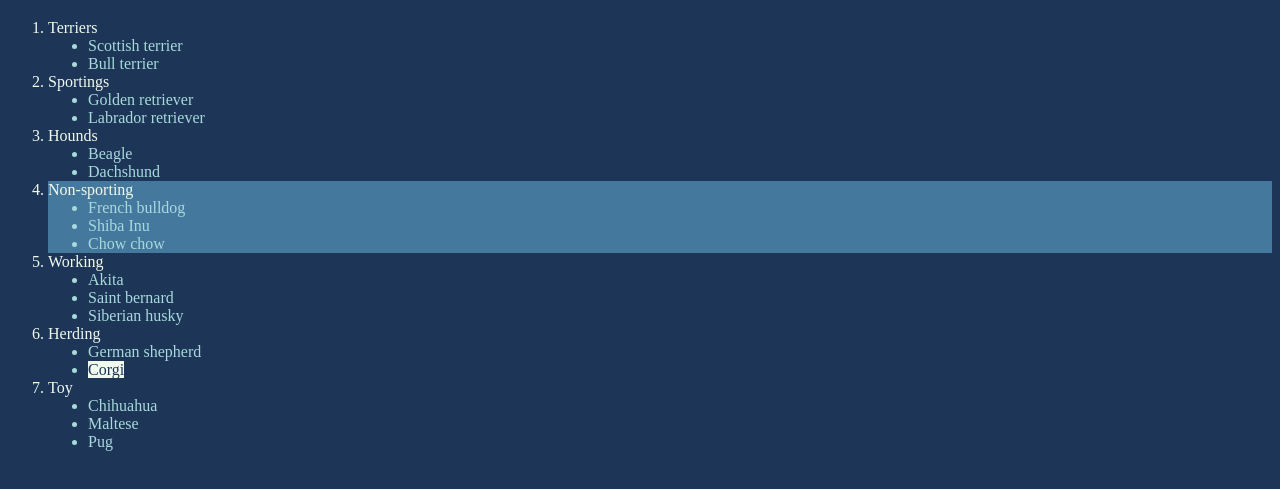
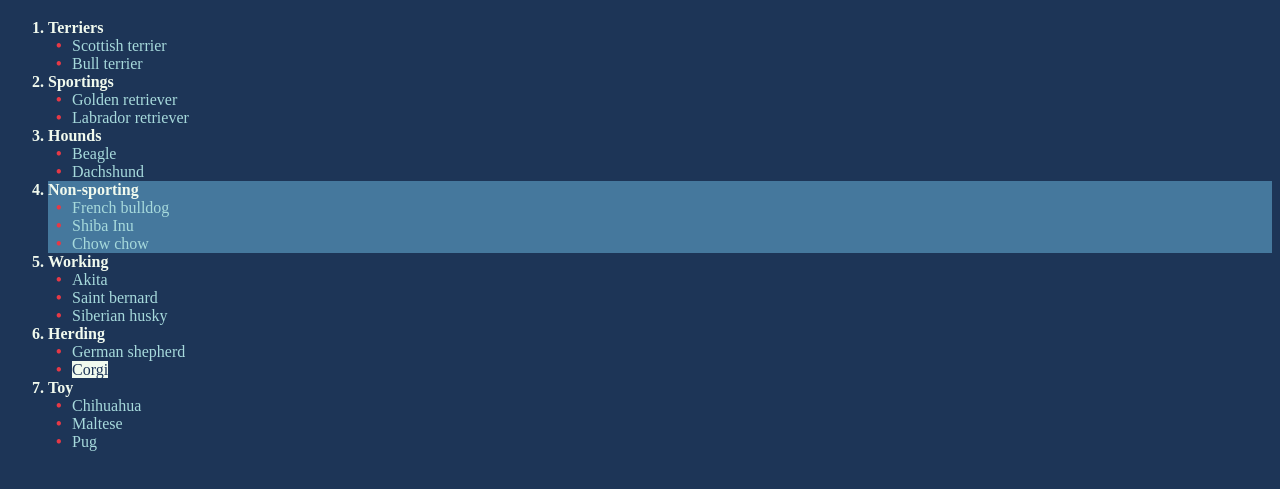
Before and after one commit to Passakorn-P/DII_M4_02, a plain HTML site: page index.html in a window 1280 px wide. Shown: the part 61-550 px from the top of the page. Drawn offline with Linux system fonts and the light colour scheme.

Commit message:
nested selector

```diff
--- a/style.css
+++ b/style.css
@@ -7,8 +7,17 @@ h1 {
 }
 
 ul {
-  list-style-type: disc;
-  color: #A8DADC;
+  list-style-type: none;
+  color: #a7dadc;
+}
+
+ul li::before {
+  content: "\2022";  /* Add content: \2022 is the CSS Code/unicode for a bullet */
+  color: #E63946; /* Change the color */
+  font-weight: bold; /* If you want it to be bold */
+  display: inline-block; /* Needed to add space between the bullet and the text */
+  width: 1em; /* Also needed for space (tweak if needed) */
+  margin-left: -2em; /* Also needed for space (tweak if needed) */
 }
 
 ol {
@@ -23,3 +32,7 @@ ol {
   color: #1D3557;
   background-color: #F1FAEE;
 }
+
+ol>li {
+  font-weight: bold;
+}
```
